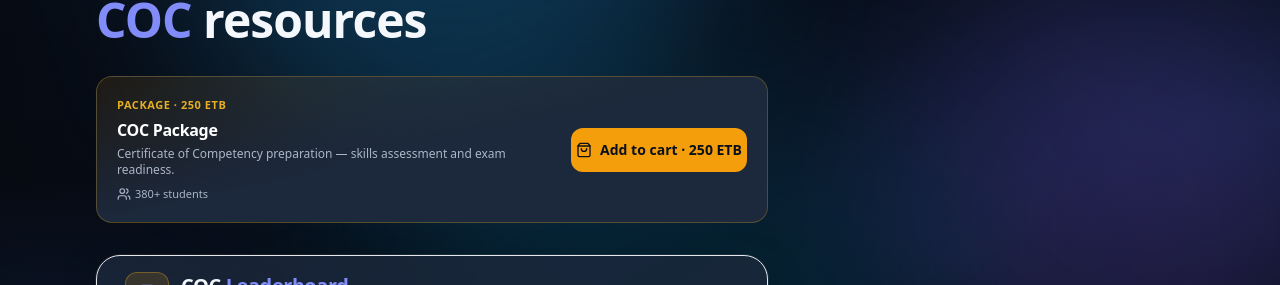
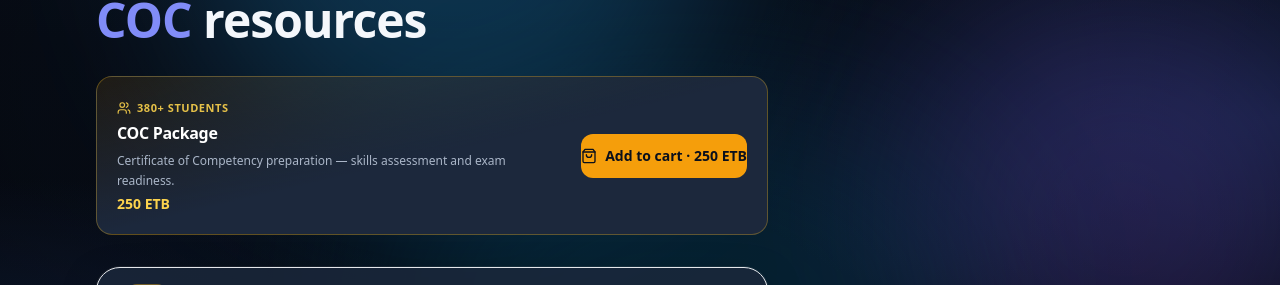
Before and after one commit to hiyabteklu/Wisdom-tower-academy, a Next.js app: page /academy/coc in a window 1280 px wide. Shown: the part 282-567 px from the top of the page. Built offline with nearby package versions, Linux system fonts and the light colour scheme; no server answers; the database is empty.

Commit message:
fix: catalog default price 250 + larger about field; show description on offer banner

```diff
--- a/src/components/PackageOfferBanner.tsx
+++ b/src/components/PackageOfferBanner.tsx
@@ -46,8 +46,13 @@ export default function PackageOfferBanner({ packageId }: { packageId: string })
             Free for registered students
           </p>
           <p className="font-display font-bold text-white">{pkg.name}</p>
+          {pkg.description ? (
+            <p className="text-xs text-wisdom-muted mt-1.5 leading-relaxed line-clamp-3">
+              {pkg.description}
+            </p>
+          ) : null}
           <p className="text-xs text-wisdom-muted mt-1 line-clamp-2">
-            You’re signed in — all learning hubs for this package are open. No payment needed.
+            You’re signed in — learning access for this package is open. No payment needed.
           </p>
         </div>
         <span className="inline-flex items-center justify-center rounded-xl border border-emerald-400/40 bg-emerald-500/15 px-4 py-2.5 text-sm font-bold text-emerald-200">
@@ -61,39 +66,47 @@ export default function PackageOfferBanner({ packageId }: { packageId: string })
     return (
       <div className="rounded-2xl border border-cyan-400/30 bg-gradient-to-br from-cyan-500/10 via-wisdom-card to-wisdom-card p-4 sm:p-5 flex flex-col sm:flex-row sm:items-center gap-4">
         <div className="flex-1 min-w-0">
-          <p className="text-[11px] font-bold uppercase tracking-wider text-cyan-300/90 mb-1 inline-flex items-center gap-1.5">
-            <Gift className="w-3.5 h-3.5" />
-            Free when you sign in
+          <p className="text-[11px] font-bold uppercase tracking-wider text-cyan-300/90 mb-1">
+            Free with account
           </p>
           <p className="font-display font-bold text-white">{pkg.name}</p>
-          <p className="text-xs text-wisdom-muted mt-1 line-clamp-2">
-            Create a free account to unlock every subject and learning hub — no payment required.
+          {pkg.description ? (
+            <p className="text-xs text-wisdom-muted mt-1.5 leading-relaxed line-clamp-3">
+              {pkg.description}
+            </p>
+          ) : null}
+          <p className="text-xs text-wisdom-muted mt-1">
+            Sign in to unlock this pathway at no charge.
           </p>
         </div>
         <Link
-          href="/auth"
-          className="inline-flex items-center justify-center rounded-xl bg-cyan-500 px-5 py-2.5 text-sm font-bold text-wisdom-dark hover:bg-cyan-400 transition-colors sm:min-w-[11rem]"
+          href="/login"
+          className="inline-flex items-center justify-center rounded-xl bg-cyan-500 px-4 py-2.5 text-sm font-bold text-wisdom-dark hover:bg-cyan-400 shrink-0"
         >
-          Sign in free
+          Sign in
         </Link>
       </div>
     );
   }
 
   return (
-    <div className="rounded-2xl border border-amber-400/25 bg-gradient-to-br from-amber-500/10 via-wisdom-card to-wisdom-card p-4 sm:p-5 flex flex-col sm:flex-row sm:items-center gap-4">
+    <div className="rounded-2xl border border-amber-400/30 bg-gradient-to-br from-amber-500/10 via-wisdom-card to-wisdom-card p-4 sm:p-5 flex flex-col sm:flex-row sm:items-center gap-4">
       <div className="flex-1 min-w-0">
-        <p className="text-[11px] font-bold uppercase tracking-wider text-amber-400/90 mb-1">
-          Package · {formatEtb(pkg.priceEtb)}
+        <p className="text-[11px] font-bold uppercase tracking-wider text-amber-300/90 mb-1 inline-flex items-center gap-1.5">
+          <Users className="w-3.5 h-3.5" />
+          {pkg.enrolledLabel || "Package"}
         </p>
         <p className="font-display font-bold text-white">{pkg.name}</p>
-        <p className="text-xs text-wisdom-muted mt-1 line-clamp-2">{pkg.description}</p>
-        <p className="flex items-center gap-1 text-[11px] text-wisdom-muted mt-2">
-          <Users className="w-3.5 h-3.5" />
-          {pkg.enrolledLabel}
-        </p>
+        {pkg.description ? (
+          <p className="text-xs text-wisdom-muted mt-1.5 leading-relaxed line-clamp-3">
+            {pkg.description}
+          </p>
+        ) : null}
+        <p className="text-sm font-black text-amber-300 mt-1">{formatEtb(pkg.priceEtb)}</p>
       </div>
-      <AddToCartButton packageId={packageId} className="sm:w-auto sm:min-w-[11rem]" />
+      <div className="shrink-0 w-full sm:w-auto">
+        <AddToCartButton packageId={pkg.id} />
+      </div>
     </div>
   );
 }
```
